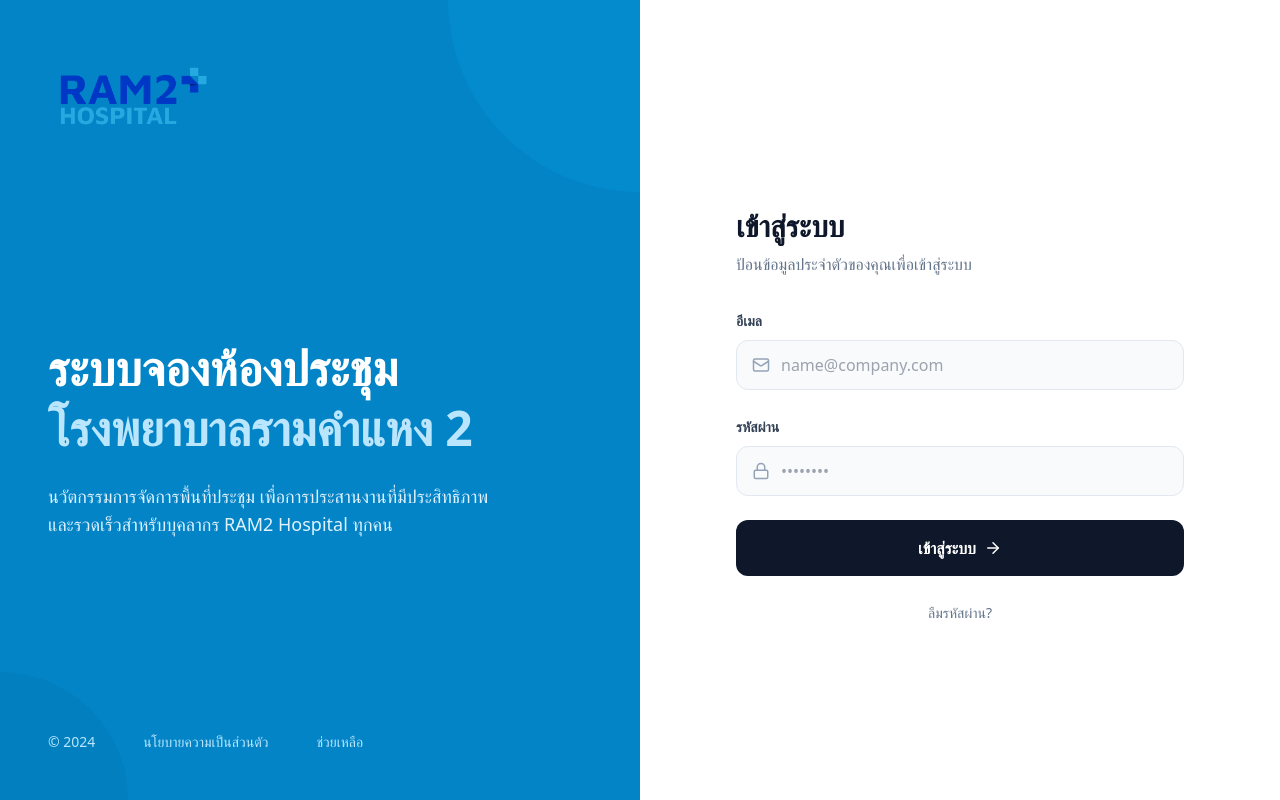
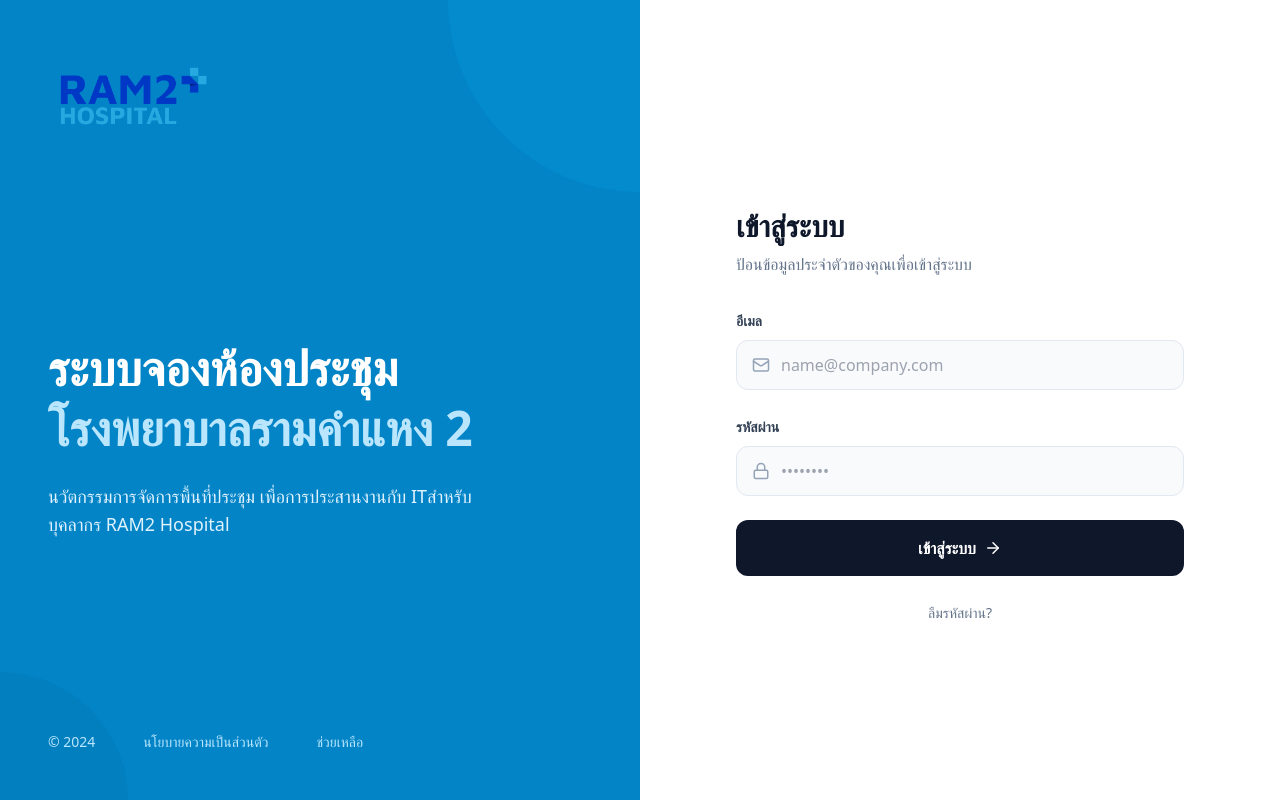
Before and after one commit to puntamit/Ram2Meeting, a React (Vite) app: page /login in a window 1280 px wide. Built offline with nearby package versions, Linux system fonts and the light colour scheme.

Commit message:
update: ปรบปรงขอความหนา Login สำหรบ IT coordination

```diff
--- a/src/pages/Login.jsx
+++ b/src/pages/Login.jsx
@@ -48,7 +48,7 @@
                         <span className="text-primary-200">โรงพยาบาลรามคำแหง 2</span>
                     </h2>
                     <p className="text-primary-100 text-lg max-w-md">
-                        นวัตกรรมการจัดการพื้นที่ประชุม เพื่อการประสานงานที่มีประสิทธิภาพและรวดเร็วสำหรับบุคลากร RAM2 Hospital ทุกคน
+                        นวัตกรรมการจัดการพื้นที่ประชุม เพื่อการประสานงานกับ ITสำหรับบุคลากร RAM2 Hospital
                     </p>
                 </div>
 
```
